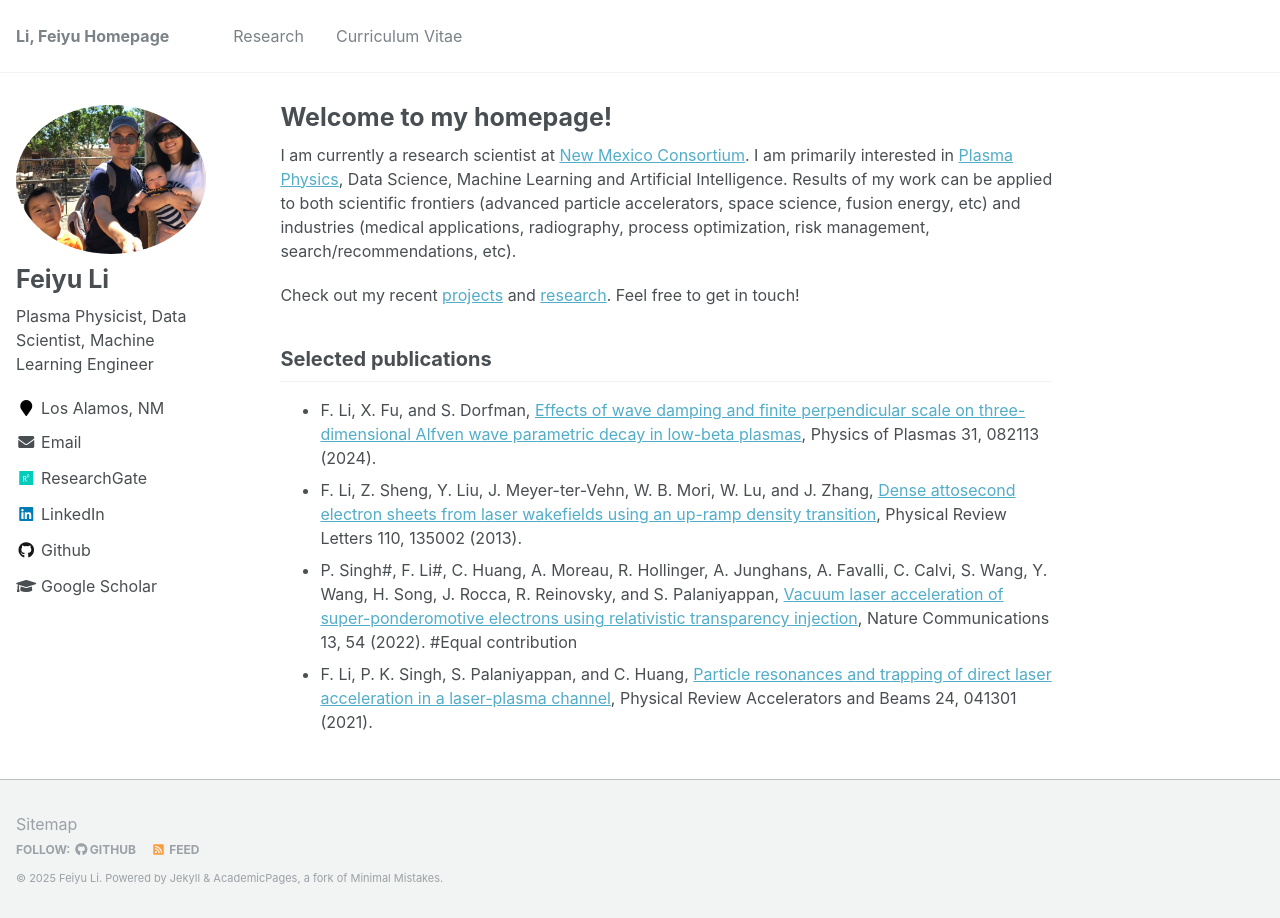
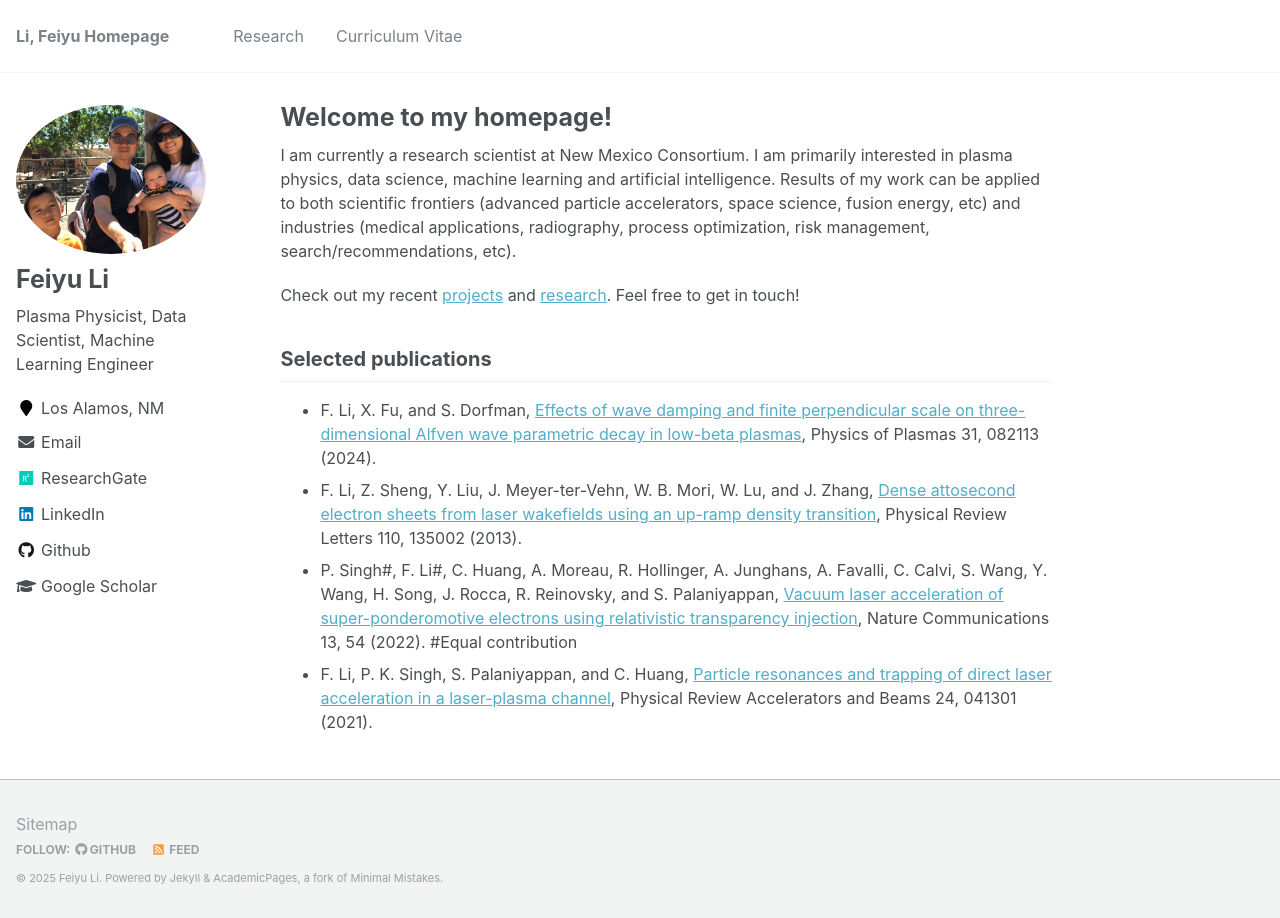
Before and after one commit to fyli16/fyli16.github.io, a Jekyll site: the page built from _pages/about.md, in a window 1280 px wide. Built offline with Jekyll 4.4.1, drawn with Linux system fonts in a browser that asks for light colours; part of the change alters nothing that is shown.

```diff
--- a/_pages/about.md
+++ b/_pages/about.md
@@ -8,8 +8,8 @@ redirect_from:
   - /about.html
 ---
 
-I am currently a research scientist at [New Mexico Consortium](https://newmexicoconsortium.org/).
-I am primarily interested in [Plasma Physics](https://en.wikipedia.org/wiki/Plasma_%28physics%29), Data Science, Machine Learning and Artificial Intelligence. Results of my work can be applied to both scientific frontiers (advanced particle accelerators, space science, fusion energy, etc) and industries (medical applications, radiography, process optimization, risk management, search/recommendations, etc).
+I am currently a research scientist at New Mexico Consortium.
+I am primarily interested in plasma physics, data science, machine learning and artificial intelligence. Results of my work can be applied to both scientific frontiers (advanced particle accelerators, space science, fusion energy, etc) and industries (medical applications, radiography, process optimization, risk management, search/recommendations, etc).
 
 Check out my recent [projects](https://fyli16.github.io/cv/) and [research](https://fyli16.github.io/research/). Feel free to get in touch!
 
```
